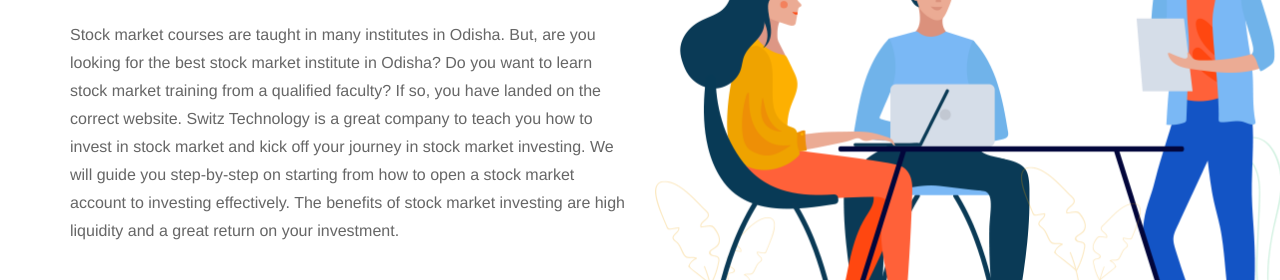
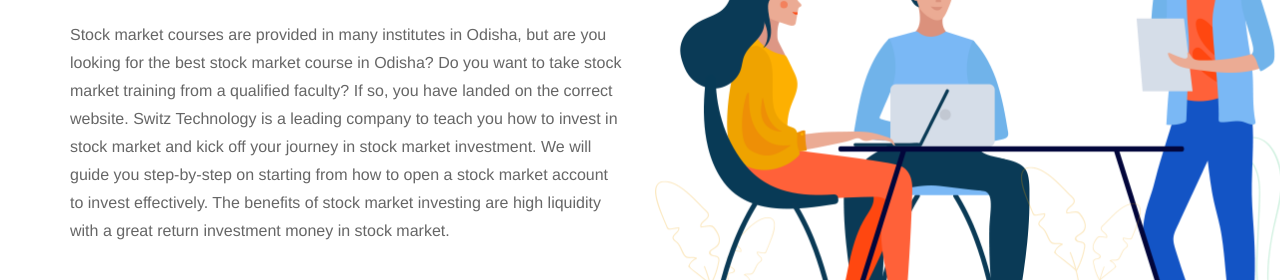
Before and after one commit to Rahul737754/newswitztech, a plain HTML site: page about-us.html in a window 1280 px wide. Shown: the part 643-923 px from the top of the page. Drawn offline with nearby package versions, Linux system fonts and the light colour scheme.

Commit message:
Update about-us.html

```diff
--- a/about-us.html
+++ b/about-us.html
@@ -163,7 +163,8 @@
                                 <h2>Our Company Provide Best Stock Market Course</h2>
                             </div>
                             <div class="text">
-                                <p>Stock market courses are taught in many institutes in Odisha. But, are you looking for the best stock market institute in Odisha? Do you want to learn stock market training from a qualified faculty? If so, you have landed on the correct website. Switz Technology is a great company to teach you how to invest in stock market and kick off your journey in stock market investing. We will guide you step-by-step on starting from how to open a stock market account to investing effectively. The benefits of stock market investing are high liquidity and a great return on your investment.</p>
+                                <p>Stock market courses are provided in many institutes in Odisha, but are you looking for the best stock market course in Odisha? Do you want to take stock market training from a qualified faculty? If so, you have landed on the correct website. Switz Technology is a leading company to teach you how to invest in stock market and kick off your journey in stock market investment. We will guide you step-by-step on starting from how to open a stock market account to invest effectively. The benefits of stock market investing are high liquidity with a great return investment money in stock market.
+                                </p>
                             </div>
                             <div class="year-box">
                                 <figure class="image-box"><img src="assets/images/icons/text-1.png" alt=""></figure>
```
